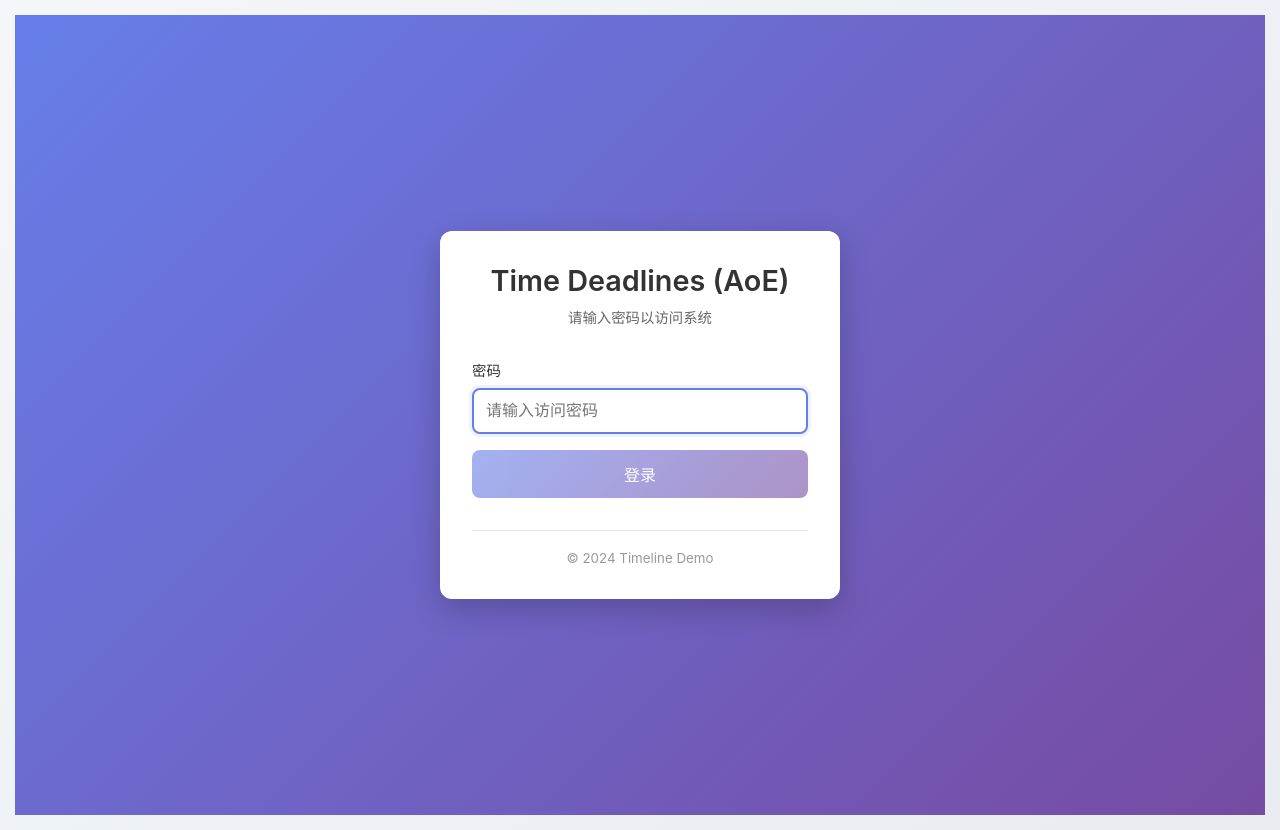
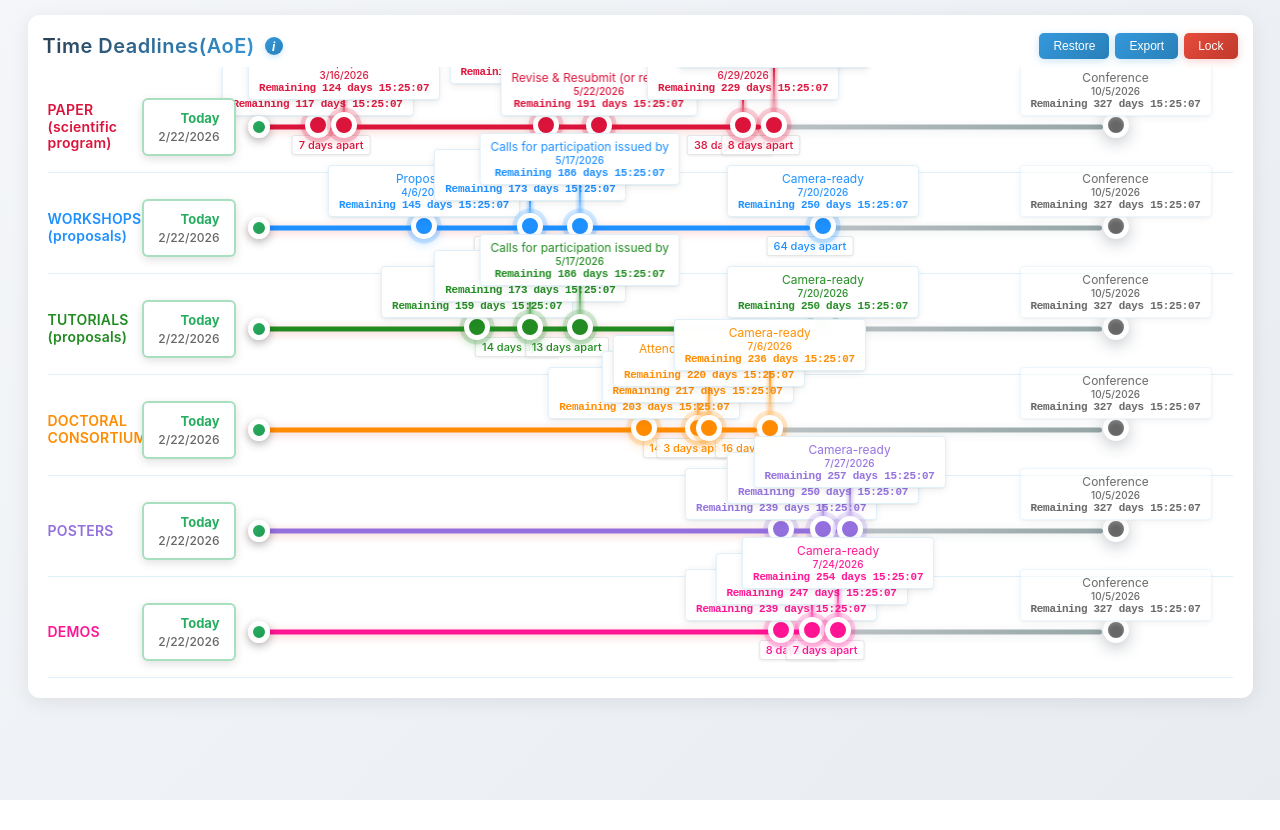
Before and after one commit to liliwangvr/ismar26, a React (Vite) app: page / in a window 1280 px wide. After the commit the page ends 800 px from the top, so only its background shows below. Built offline with nearby package versions, Linux system fonts and the light colour scheme.

Commit message:
Update App.jsx

```diff
--- a/src/App.jsx
+++ b/src/App.jsx
@@ -1,54 +1,13 @@
-import React, { useState, useEffect, useRef } from 'react'
+import { useState, useEffect, useRef } from 'react'
 import TimeLine from './TimeLine'
-import Login from './Login'
-import './App.css'
 import * as XLSX from 'xlsx-js-style'
 
-const COLOR_POOL = [
-  '#e74c3c',
-  '#3498db',
-  '#2ecc71',
-  '#f39c12',
-  '#9b59b6',
-  '#1abc9c',
-  '#e67e22',
-  '#34495e'
-]
+function App() {
+  const [programs, setPrograms] = useState([])
+  const [today, setToday] = useState(new Date())
+  const [errorMessage, setErrorMessage] = useState('')
+  const [isLocked, setIsLocked] = useState(false)
 
-function App() {
-  const [isAuthenticated, setIsAuthenticated] = useState(false)
-  const [isLoading, setIsLoading] = useState(true)
-  const [programs, setPrograms] = useState([])
-  const [today] = useState(new Date())
-  const [currentAoETime, setCurrentAoETime] = useState('')
-  const [errorMessage, setErrorMessage] = useState('')
-  const fileInputRef = useRef(null)
-
-  const getCurrentAoETime = () => {
-    const now = new Date()
-    const utc = now.getTime() + (now.getTimezoneOffset() * 60000)
-    const aoeTime = new Date(utc - (12 * 60 * 60 * 1000))
-
-    const year = aoeTime.getFullYear()
-    const month = String(aoeTime.getMonth() + 1).padStart(2, '0')
-    const day = String(aoeTime.getDate()).padStart(2, '0')
-    const hours = String(aoeTime.getHours()).padStart(2, '0')
-    const minutes = String(aoeTime.getMinutes()).padStart(2, '0')
-    const seconds = String(aoeTime.getSeconds()).padStart(2, '0')
-
-    return `${year}-${month}-${day} ${hours}:${minutes}:${seconds}`
-  }
-
-  useEffect(() => {
-    const updateTime = () => {
-      setCurrentAoETime(getCurrentAoETime())
-    }
-
-    updateTime()
-    const timer = setInterval(updateTime, 1000)
-
-    return () => clearInterval(timer)
-  }, [])
 
   const processConfig = (config) => {
     if (!config || typeof config !== 'object') {
@@ -105,39 +64,12 @@ function App() {
         }
       })
 
-      // Handle conference (DDL) node
-      let conferenceNode = null
-      if (p.conference) {
-        if (!p.conference.name || typeof p.conference.name !== 'string') {
-          throw new Error(`Program "${p.name}" conference is missing a valid name field`)
-        }
-        if (!p.conference.date) {
-          throw new Error(`Program "${p.name}" conference is missing the date field`)
-        }
-
-        const conferenceDate = new Date(p.conference.date)
-        if (isNaN(conferenceDate.getTime())) {
-          throw new Error(`Program "${p.name}" conference has invalid date format: "${p.conference.date}"`)
-        }
-
-        conferenceNode = {
-          id: `${p.id}-conference`,
-          name: p.conference.name,
-          date: conferenceDate
-        }
-      } else {
-        // If no conference field, automatically compute DDL
-        if (timePoints.length > 0) {
-          const lastDate = new Date(timePoints[timePoints.length - 1].date)
-          const autoDDL = new Date(lastDate)
-          autoDDL.setDate(autoDDL.getDate() + ddlGapDays)
-
-          conferenceNode = {
+      // Handle conference (DDL) node - Fixed to 2026-10-05
+      const fixedConferenceDate = new Date('2026-10-05')
+      const conferenceNode = {
         id: `${p.id}-conference`,
         name: 'Conference',
-            date: autoDDL
-          }
-        }
+        date: fixedConferenceDate
       }
 
       return {
@@ -155,7 +87,7 @@ function App() {
   const loadConfig = async () => {
     try {
       setErrorMessage('')
-      const response = await fetch(`${import.meta.env.BASE_URL}timeline-config.json`)
+      const response = await fetch('/timeline-config.json')
 
       if (!response.ok) {
         throw new Error(`Failed to load config file: HTTP ${response.status}`)
@@ -164,166 +96,30 @@ function App() {
       const config = await response.json()
       const loadedPrograms = processConfig(config)
       setPrograms(loadedPrograms)
+
+      // Set today to 15 days before the first event of the first program
+      if (loadedPrograms.length > 0 && loadedPrograms[0].timePoints.length > 0) {
+        const firstEventDate = new Date(loadedPrograms[0].timePoints[0].date)
+        const newToday = new Date(firstEventDate)
+        newToday.setDate(newToday.getDate() - 15)
+        setToday(newToday)
+      }
     } catch (error) {
       console.error('Failed to load config file:', error)
       setErrorMessage(`Load failed: ${error.message}`)
     }
   }
 
-  // Import data from Excel
-  const handleExcelUpload = (event) => {
-    const file = event.target.files[0]
-    if (!file) return
-
-    setErrorMessage('')
-    const reader = new FileReader()
-
-    reader.onload = (e) => {
-      try {
-        const data = new Uint8Array(e.target.result)
-        const workbook = XLSX.read(data, { type: 'array' })
-
-  // Read the first worksheet
-  const sheetName = workbook.SheetNames[0]
-  const worksheet = workbook.Sheets[sheetName]
-
-  // Convert worksheet to JSON
-  const jsonData = XLSX.utils.sheet_to_json(worksheet)
-
-        if (!jsonData || jsonData.length === 0) {
-          throw new Error('Excel file is empty or has invalid format')
-        }
-
-        // Validate required columns
-        const firstRow = jsonData[0]
-        if (!firstRow.DATE || !firstRow.EVENT) {
-          throw new Error('Excel file must contain DATE and EVENT columns')
-        }
-
-  // Group rows by program (process in order)
-  const programsMap = new Map()
-        let globalConferenceDate = null // 全局 Conference 日期，作为所有 Program 的 DDL
-
-        jsonData.forEach((row, index) => {
-          if (!row.DATE || !row.EVENT) {
-            console.warn(`Skipping row ${index + 2}: missing required fields`)
-            return
-          }
-
-          // Parse date
-          const date = new Date(row.DATE)
-          if (isNaN(date.getTime())) {
-            throw new Error(`Invalid date format on row ${index + 2}: "${row.DATE}"`)
-          }
-
-          // Check if this is a Conference row
-          if (row.EVENT.trim() === 'Conference') {
-            // Conference 是全局的，作为所有 Program 的 DDL
-            globalConferenceDate = date
-          } else {
-            // Parse EVENT field: format is "ProgramName - EventName"
-            const eventParts = row.EVENT.split(' - ')
-            if (eventParts.length < 2) {
-              throw new Error(`Invalid EVENT format on row ${index + 2}; expected "ProgramName - EventName" or "Conference"`)
-            }
-
-            const programName = eventParts[0].trim()
-            const eventName = eventParts.slice(1).join(' - ').trim()
-
-            // Add to the corresponding program
-            if (!programsMap.has(programName)) {
-              programsMap.set(programName, { events: [] })
-            }
-
-            // This is a regular event
-            programsMap.get(programName).events.push({
-              id: `${programName.toLowerCase().replace(/\s+/g, '-')}-${index}`,
-              name: eventName,
-              date: date
-            })
-          }
-        })
-
-        // Convert to the format required by the app
-        const loadedPrograms = Array.from(programsMap.entries()).map(([programName, data], index) => {
-          // Sort timePoints by date
-          data.events.sort((a, b) => a.date - b.date)
-
-          let conferenceNode = null
-
-          // 如果有全局 Conference 日期，使用它作为所有 Program 的 DDL
-          if (globalConferenceDate) {
-            conferenceNode = {
-              id: `${programName.toLowerCase().replace(/\s+/g, '-')}-conference`,
-              name: 'Conference',
-              date: globalConferenceDate
-            }
-          } else if (data.events.length > 0) {
-            // 如果没有全局 Conference，自动计算 DDL
-            const lastDate = new Date(data.events[data.events.length - 1].date)
-            const autoDDL = new Date(lastDate)
-            autoDDL.setDate(autoDDL.getDate() + 30)
-
-            conferenceNode = {
-              id: `${programName.toLowerCase().replace(/\s+/g, '-')}-conference`,
-              name: 'Conference',
-              date: autoDDL
-            }
-          }
-
-          return {
-            id: programName.toLowerCase().replace(/\s+/g, '-'),
-            name: programName,
-            timePoints: data.events,
-            conference: conferenceNode,
-            ddl: conferenceNode ? conferenceNode.date : null
-          }
-        })
-
-        setPrograms(loadedPrograms)
-        } catch (error) {
-        console.error('Excel parsing failed:', error)
-        setErrorMessage(`Excel parsing failed: ${error.message}`)
-      }
-    }
-
-    reader.onerror = () => {
-      setErrorMessage('File read failed, please try again')
-    }
-
-    reader.readAsArrayBuffer(file)
-  }
-
-  // Trigger file input
-  const triggerFileInput = () => {
-    fileInputRef.current?.click()
-  }
 
   // Initial load
   useEffect(() => {
     loadConfig()
   }, [])
 
-  // 检查登录状态
-  useEffect(() => {
-    const authStatus = localStorage.getItem('isAuthenticated')
-    setIsAuthenticated(authStatus === 'true')
-    setIsLoading(false)
-  }, [])
-
-  // 登录处理
-  const handleLogin = (status) => {
-    setIsAuthenticated(status)
-  }
-
-  // 登出处理
-  const handleLogout = () => {
-    localStorage.removeItem('isAuthenticated')
-    setIsAuthenticated(false)
-  }
-
   // Update the date of a time point
   const updateTimePointDate = (programId, timePointId, newDate) => {
+    if (isLocked) return // Don't allow changes when locked
+
     setPrograms(programs.map(p => {
       if (p.id === programId) {
         return {
@@ -337,159 +133,161 @@ function App() {
     }))
   }
 
+  // 16-color text palette (dark colors, suitable for white background)
+  const COLOR_POOL = [
+    'DC143C', // crimson
+    '1E90FF', // dodger blue
+    '228B22', // forest green
+    'FF8C00', // dark orange
+    '9370De', // medium purple
+    'FF1493', // deep pink
+    '00CED1', // dark turquoise
+    'DAA520', // goldenrod
+    'C71585', // medium violet red
+    '32CD32', // lime green
+    'BA55D3', // medium orchid
+    'FF6347', // tomato
+    '4169E1', // royal blue
+    '9ACD32', // yellow green
+    'FF69B4', // hot pink
+    '4682B4'  // steel blue
+  ]
+
+  // Export to Excel (two-column format, colored, grouped by program)
   const exportToExcel = () => {
-    const workbook = XLSX.utils.book_new()
-    let allRows = []
+  // Prepare dataRows (in program order, no extra sorting)
+    const dataRows = []
 
-    programs.forEach((program, programIndex) => {
-      // 确保 timePoints 存在
-      if (!program.timePoints || !Array.isArray(program.timePoints)) {
-        return
-      }
-      const programColor = COLOR_POOL[programIndex % COLOR_POOL.length]
+    programs.forEach((p, programIndex) => {
+      const color = COLOR_POOL[programIndex % COLOR_POOL.length]
 
-      program.timePoints.forEach(tp => {
-        // 处理 date 可能是 Date 对象或字符串的情况
-        const dateStr = tp.date instanceof Date ? tp.date.toISOString().split('T')[0] : tp.date
-
-        allRows.push({
-          DATE: dateStr,
-          EVENT: `${program.name} - ${tp.name}`,
-          _color: programColor,
-          _order: programIndex
+  // Add regular events
+      p.timePoints.forEach(tp => {
+        dataRows.push({
+          date: tp.date,
+          event: `${p.name} - ${tp.name}`,
+          color: color
         })
       })
     })
 
-    // 添加 Conference 节点（只添加最后一个/最晚的 conference）
-    let latestConference = null
-    let conferenceDate = null
-    programs.forEach(program => {
-      if (program.conference) {
-        if (!latestConference || program.conference.date > latestConference.date) {
-          latestConference = program.conference
-          // 转换为字符串格式
-          conferenceDate = latestConference.date instanceof Date
-            ? latestConference.date.toISOString().split('T')[0]
-            : latestConference.date
-        }
-      }
-    })
-
-    if (conferenceDate) {
-      allRows.push({
-        DATE: conferenceDate,
-        EVENT: 'Conference',
-        _color: '#000000',
-        _order: programs.length
+    // Add single conference node at the end (use the last program's conference)
+    const lastProgram = programs[programs.length - 1]
+    if (lastProgram && lastProgram.conference) {
+      dataRows.push({
+        date: lastProgram.conference.date,
+        event: 'Conference',
+        color: '000000'  // Use black color for Conference
       })
     }
 
-    // 按照程序顺序排序（即按 EVENT 分组）
-    allRows.sort((a, b) => {
-      if (a._order !== b._order) {
-        return a._order - b._order
+    // Create worksheet data (including header row)
+    const wsData = [
+      ['DATE', 'EVENT'], // header row
+      ...dataRows.map(row => [
+        row.date.toLocaleDateString('en-US', {
+          year: 'numeric',
+          month: 'long',
+          day: 'numeric'
+        }),
+        row.event
+      ])
+    ]
+
+  // Create worksheet
+  const ws = XLSX.utils.aoa_to_sheet(wsData)
+
+    // Set column widths
+    ws['!cols'] = [
+      { wch: 20 }, // DATE column width
+      { wch: 50 }  // EVENT column width
+    ]
+
+  // Set header row style (dark background, white text, bold)
+    const headerStyle = {
+      font: { bold: true, color: { rgb: 'FFFFFF' } },
+      fill: { fgColor: { rgb: '2C3E50' } },
+      alignment: { horizontal: 'center', vertical: 'center' },
+      border: {
+        top: { style: 'thin', color: { rgb: '000000' } },
+        bottom: { style: 'thin', color: { rgb: '000000' } },
+        left: { style: 'thin', color: { rgb: '000000' } },
+        right: { style: 'thin', color: { rgb: '000000' } }
       }
-      return new Date(a.DATE) - new Date(b.DATE)
+    }
+
+    ws['A1'].s = headerStyle
+    ws['B1'].s = headerStyle
+
+  // Apply style to each data row
+    dataRows.forEach((row, index) => {
+      const rowNum = index + 2 // +2 because Excel rows start at 1 and there's a header row
+
+      const cellStyle = {
+        font: { color: { rgb: row.color } },
+        alignment: { horizontal: 'left', vertical: 'center' },
+        border: {
+          top: { style: 'thin', color: { rgb: 'CCCCCC' } },
+          bottom: { style: 'thin', color: { rgb: 'CCCCCC' } },
+          left: { style: 'thin', color: { rgb: 'CCCCCC' } },
+          right: { style: 'thin', color: { rgb: 'CCCCCC' } }
+        }
+      }
+
+      const dateCell = `A${rowNum}`
+      const eventCell = `B${rowNum}`
+
+      if (ws[dateCell]) ws[dateCell].s = cellStyle
+      if (ws[eventCell]) ws[eventCell].s = cellStyle
     })
 
-    // 移除用于排序的临时字段
-    const exportRows = allRows.map(({ DATE, EVENT }) => ({ DATE, EVENT }))
-
-    const worksheet = XLSX.utils.json_to_sheet(exportRows)
-
-    // 应用颜色样式
-    allRows.forEach((row, index) => {
-      const rowIndex = index + 2;
-
-      ['A', 'B'].forEach(col => {
-        const cellRef = `${col}${rowIndex}`
-        if (worksheet[cellRef]) {
-          worksheet[cellRef].s = {
-            font: {
-              color: { rgb: row._color.replace('#', '') }
-            }
-          }
-        }
-      })
-    })
-
-    XLSX.utils.book_append_sheet(workbook, worksheet, 'Timeline')
-    XLSX.writeFile(workbook, 'timeline_export.xlsx')
+  // Create workbook and export
+    const wb = XLSX.utils.book_new()
+    XLSX.utils.book_append_sheet(wb, ws, 'Timeline')
+    XLSX.writeFile(wb, 'timeline-export.xlsx')
   }
 
-  const refreshPage = () => {
-    window.location.reload()
-  }
-
-  // 加载状态
-  if (isLoading) {
-    return (
-      <div className="loading-container">
-        <div className="loading-spinner"></div>
-      </div>
-    )
-  }
-
-  // 未登录状态
-  if (!isAuthenticated) {
-    return <Login onLogin={handleLogin} />
-  }
-
-  const formatCurrentTime = (time) => {
-    return time.toLocaleString('zh-CN', {
-      year: 'numeric',
-      month: '2-digit',
-      day: '2-digit',
-      hour: '2-digit',
-      minute: '2-digit',
-      second: '2-digit',
-      timeZone: 'Asia/Shanghai'
-    })
-  }
-
-  // Assign colors to programs
+  // Assign a color to each program based on its index
   const programsWithColors = programs.map((program, index) => ({
     ...program,
-    color: COLOR_POOL[index % COLOR_POOL.length].replace('#', '')
-  }))
+    color: COLOR_POOL[index % COLOR_POOL.length],
+  }));
 
   return (
     <div className="app">
-      <div className="title-container">
-        <h1 className="main-title">Time Deadlines (AoE)</h1>        <div className="info-icon-wrapper">
-          <span className="info-icon">i</span>
+      <div className="header-container">
+        <div className="title-section">
+          <h1 className="main-title">Time Deadlines(AoE)</h1>
+          <div className="info-icon-wrapper">
+            <div className="info-icon">i</div>
             <div className="info-tooltip">
               <div className="tooltip-item">
-              drag or double-click to adjust date
+                <strong>Dragg:</strong> Drag red nodes to adjust the date
+              </div>
+              <div className="tooltip-item">
+                <strong>Double-click:</strong> Double-click red nodes to enter a specific date
               </div>
             </div>
           </div>
         </div>
-
-      <div className="controls-container">
         <div className="header-actions">
           <button className="refresh-btn" onClick={loadConfig}>
-            Back to default
+            Restore
           </button>
-          <button className="refresh-btn" onClick={triggerFileInput}>
-            Import Excel
+          <button className="export-btn" onClick={exportToExcel}>
+            Export
           </button>
-          <button onClick={exportToExcel} className="export-btn">
-            Export Excel
+          {isLocked ? (
+            <button className="unlock-btn" onClick={() => setIsLocked(false)}>
+              Unlock
             </button>
+          ) : (
+            <button className="lock-btn" onClick={() => setIsLocked(true)}>
+              Lock
+            </button>
+          )}
         </div>
-
       </div>
-
-      {/* Hidden file input */}
-      <input
-        ref={fileInputRef}
-        type="file"
-        accept=".xlsx,.xls"
-        onChange={handleExcelUpload}
-        style={{ display: 'none' }}
-      />
 
       {/* Error message display */}
       {errorMessage && (
@@ -498,18 +296,15 @@ function App() {
         </div>
       )}
 
-      <div className="today-info">
-        <strong>Current AoE Time:</strong>{' '}
-        <span className="date">{currentAoETime}</span>
-      </div>
-
       <div className="timeline-container">
-        {programsWithColors.map((program) => (
+        {programsWithColors.map((program, index) => (
           <TimeLine
             key={program.id}
             program={program}
             today={today}
-            color={program.color}
+            color={program.color} // Pass the color to TimeLine
+            isLocked={isLocked} // Pass the lock state to TimeLine
+            isFirst={index === 0} // Pass whether this is the first program
             onTimePointChange={(timePointId, newDate) =>
               updateTimePointDate(program.id, timePointId, newDate)
             }
```
Lines whose indentation alone changed are shown as unchanged.
